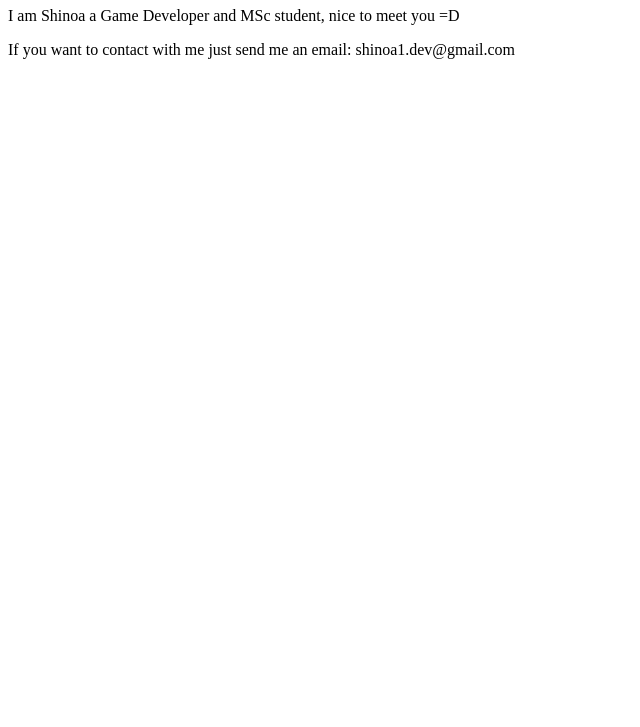
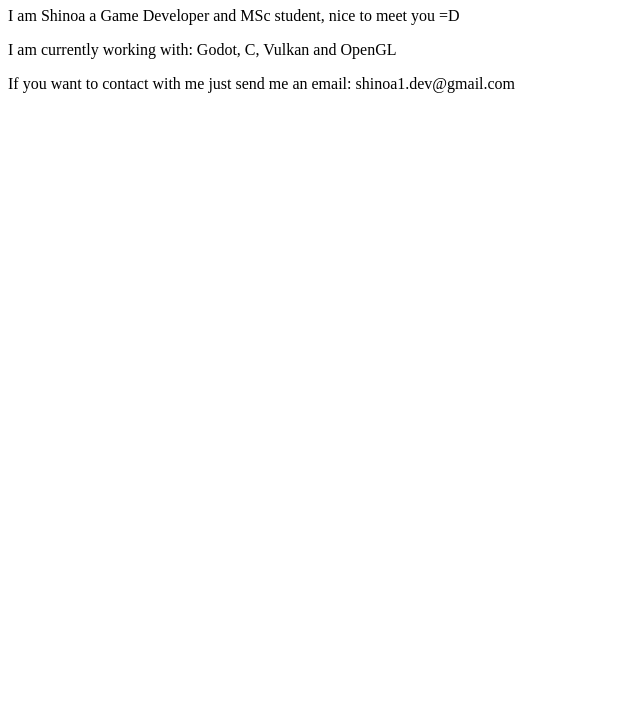
Before and after one commit to shinoa3/shinoa3.github.io, a plain HTML site: page index.html in a window 1280 px wide. Shown: the part 73-800 px from the top of the page, without its empty margins (0-640 px from the left). Drawn offline with Linux system fonts and the light colour scheme.

Commit message:
Update index.html

```diff
--- a/index.html
+++ b/index.html
@@ -8,6 +8,7 @@
 <body>
     <h1>Hello World!</h1>
     <p>I am Shinoa a Game Developer and MSc student, nice to meet you =D</p>
+    <p>I am currently working with: Godot, C, Vulkan and OpenGL</p>
     <p>If you want to contact with me just send me an email: shinoa1.dev@gmail.com</p>
 </body>
 </html>
```
